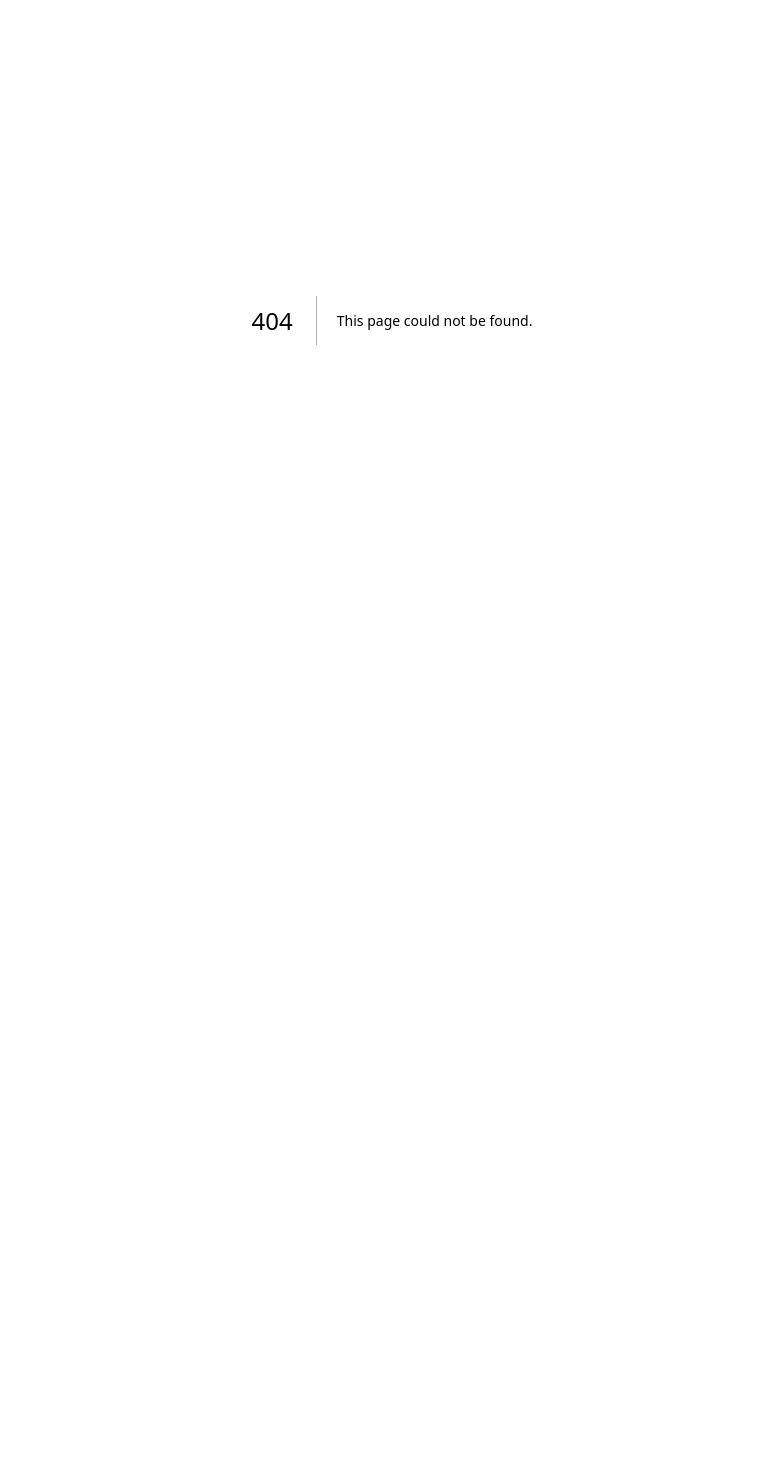
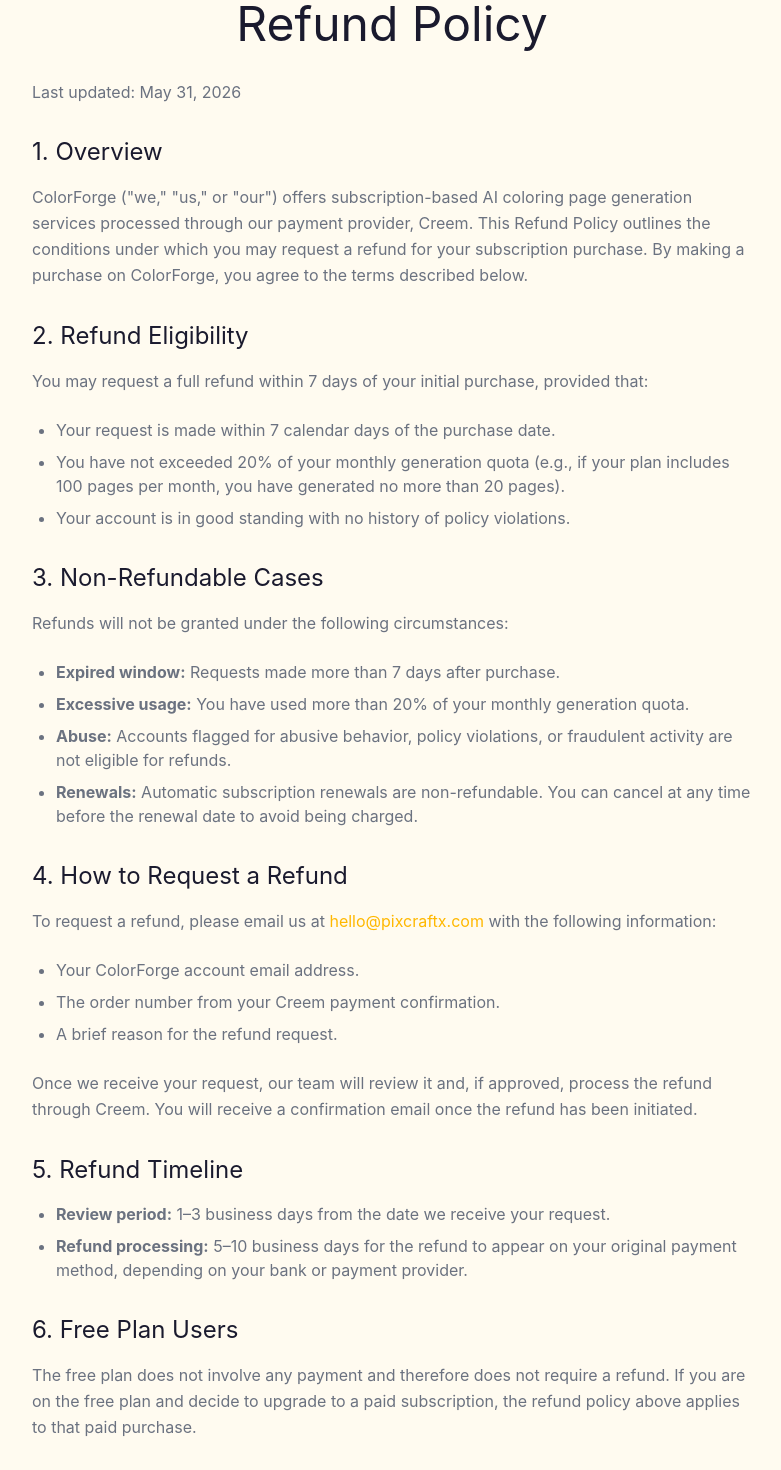
Before and after one commit to rinbs1120/pixcraftx, a Next.js app: page /refund in a window 1280 px wide. Before the commit this address had no page. Shown: the part 80-1550 px from the top of the page, without its empty margins (248-1029 px from the left). Before the commit the page ends 800 px from the top, so only its background shows below. Built offline with nearby package versions, Linux system fonts and the light colour scheme; no server answers; a web font is replaced by a local one.

Commit message:
Add Refund Policy page

```diff
--- /dev/null
+++ b/src/app/refund/page.tsx
@@ -0,0 +1,114 @@
+import { Navbar } from '@/components/navbar';
+import { Footer } from '@/components/footer';
+
+export const metadata = {
+  title: 'Refund Policy',
+  description: 'ColorForge refund policy for subscription services.',
+};
+
+export default function RefundPage() {
+  return (
+    <>
+      <Navbar />
+      <main className="min-h-screen pt-20 pb-16 bg-background">
+        <div className="container mx-auto px-4 md:px-6 max-w-3xl">
+          <h1 className="font-display text-4xl md:text-5xl mb-8 text-center">
+            Refund Policy
+          </h1>
+
+          <div className="prose prose-lg max-w-none text-muted-foreground">
+            <p className="lead mb-6">
+              Last updated: May 31, 2026
+            </p>
+
+            <h2 className="font-display text-2xl mt-8 mb-4 text-foreground">
+              1. Overview
+            </h2>
+            <p className="leading-relaxed mb-6">
+              ColorForge (&quot;we,&quot; &quot;us,&quot; or &quot;our&quot;) offers subscription-based AI coloring page
+              generation services processed through our payment provider, Creem. This Refund Policy
+              outlines the conditions under which you may request a refund for your subscription
+              purchase. By making a purchase on ColorForge, you agree to the terms described below.
+            </p>
+
+            <h2 className="font-display text-2xl mt-8 mb-4 text-foreground">
+              2. Refund Eligibility
+            </h2>
+            <p className="leading-relaxed mb-6">
+              You may request a full refund within 7 days of your initial purchase, provided that:
+            </p>
+            <ul className="list-disc pl-6 mb-6 space-y-2 text-muted-foreground">
+              <li>Your request is made within 7 calendar days of the purchase date.</li>
+              <li>You have not exceeded 20% of your monthly generation quota (e.g., if your plan
+                includes 100 pages per month, you have generated no more than 20 pages).</li>
+              <li>Your account is in good standing with no history of policy violations.</li>
+            </ul>
+
+            <h2 className="font-display text-2xl mt-8 mb-4 text-foreground">
+              3. Non-Refundable Cases
+            </h2>
+            <p className="leading-relaxed mb-6">
+              Refunds will not be granted under the following circumstances:
+            </p>
+            <ul className="list-disc pl-6 mb-6 space-y-2 text-muted-foreground">
+              <li><strong>Expired window:</strong> Requests made more than 7 days after purchase.</li>
+              <li><strong>Excessive usage:</strong> You have used more than 20% of your monthly generation quota.</li>
+              <li><strong>Abuse:</strong> Accounts flagged for abusive behavior, policy violations, or fraudulent activity are not eligible for refunds.</li>
+              <li><strong>Renewals:</strong> Automatic subscription renewals are non-refundable. You can cancel at any time before the renewal date to avoid being charged.</li>
+            </ul>
+
+            <h2 className="font-display text-2xl mt-8 mb-4 text-foreground">
+              4. How to Request a Refund
+            </h2>
+            <p className="leading-relaxed mb-6">
+              To request a refund, please email us at{' '}
+              <a href="mailto:hello@pixcraftx.com" className="text-primary hover:underline">
+                hello@pixcraftx.com
+              </a>{' '}
+              with the following information:
+            </p>
+            <ul className="list-disc pl-6 mb-6 space-y-2 text-muted-foreground">
+              <li>Your ColorForge account email address.</li>
+              <li>The order number from your Creem payment confirmation.</li>
+              <li>A brief reason for the refund request.</li>
+            </ul>
+            <p className="leading-relaxed mb-6">
+              Once we receive your request, our team will review it and, if approved, process the
+              refund through Creem. You will receive a confirmation email once the refund has been
+              initiated.
+            </p>
+
+            <h2 className="font-display text-2xl mt-8 mb-4 text-foreground">
+              5. Refund Timeline
+            </h2>
+            <ul className="list-disc pl-6 mb-6 space-y-2 text-muted-foreground">
+              <li><strong>Review period:</strong> 1–3 business days from the date we receive your request.</li>
+              <li><strong>Refund processing:</strong> 5–10 business days for the refund to appear on your original payment method, depending on your bank or payment provider.</li>
+            </ul>
+
+            <h2 className="font-display text-2xl mt-8 mb-4 text-foreground">
+              6. Free Plan Users
+            </h2>
+            <p className="leading-relaxed mb-6">
+              The free plan does not involve any payment and therefore does not require a refund.
+              If you are on the free plan and decide to upgrade to a paid subscription, the refund
+              policy above applies to that paid purchase.
+            </p>
+
+            <h2 className="font-display text-2xl mt-8 mb-4 text-foreground">
+              7. Contact Us
+            </h2>
+            <p className="leading-relaxed mb-6">
+              If you have any questions about this Refund Policy or need assistance with a refund
+              request, please contact us at{' '}
+              <a href="mailto:hello@pixcraftx.com" className="text-primary hover:underline">
+                hello@pixcraftx.com
+              </a>.
+            </p>
+          </div>
+        </div>
+      </main>
+      <Footer />
+    </>
+  );
+}
```
